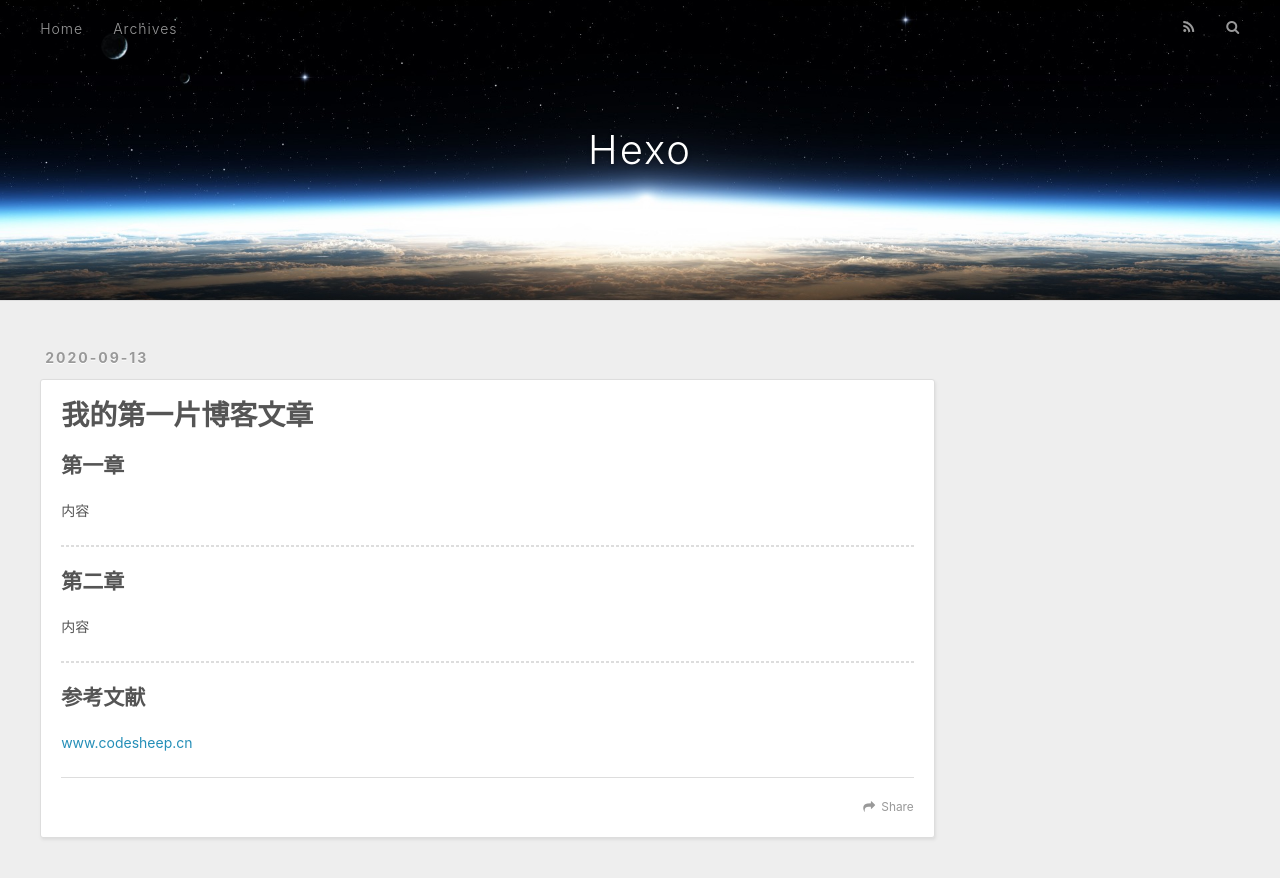
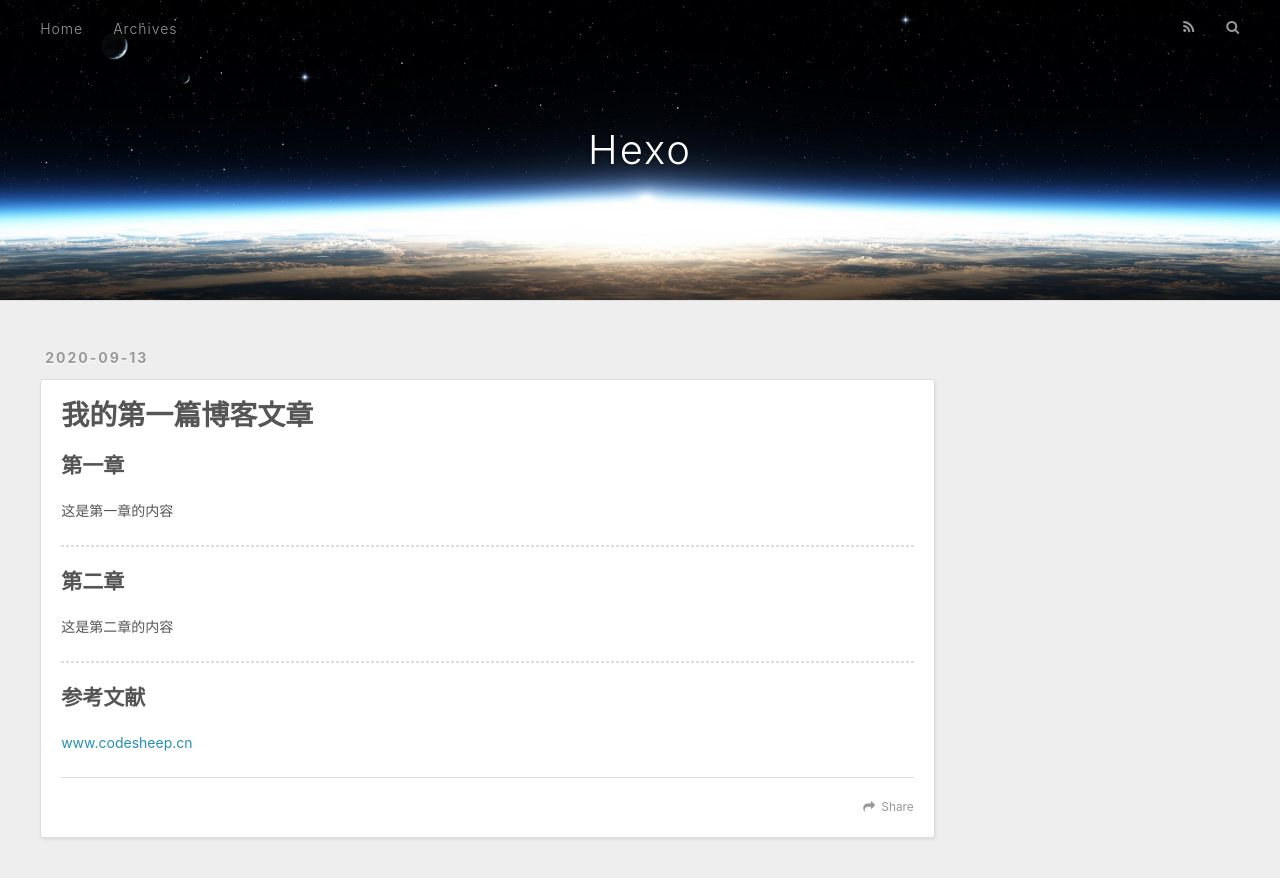
Before and after one commit to wcj0519/wcj0519.github.io, a plain HTML site: page index.html in a window 1280 px wide. Drawn offline with Linux system fonts and the light colour scheme.

Commit message:
Update index.html

```diff
--- a/index.html
+++ b/index.html
@@ -78,7 +78,7 @@
 
 
     <h1 itemprop="name">
-      <a class="article-title" href="/2020/09/13/%E6%88%91%E7%9A%84%E7%AC%AC%E4%B8%80%E7%89%87%E5%8D%9A%E5%AE%A2%E6%96%87%E7%AB%A0/">我的第一片博客文章 </a>
+      <a class="article-title" href="/2020/09/13/%E6%88%91%E7%9A%84%E7%AC%AC%E4%B8%80%E7%89%87%E5%8D%9A%E5%AE%A2%E6%96%87%E7%AB%A0/">我的第一篇博客文章 </a>
     </h1>
 
 
@@ -86,9 +86,9 @@
 
     <div class="article-entry" itemprop="articleBody">
 
-        <h2 id="第一章"><a href="#第一章" class="headerlink" title="第一章"></a>第一章</h2><p>内容</p>
+        <h2 id="第一章"><a href="#第一章" class="headerlink" title="第一章"></a>第一章</h2><p>这是第一章的内容</p>
 <hr>
-<h2 id="第二章"><a href="#第二章" class="headerlink" title="第二章"></a>第二章</h2><p>内容</p>
+<h2 id="第二章"><a href="#第二章" class="headerlink" title="第二章"></a>第二章</h2><p>这是第二章的内容</p>
 <hr>
 <h2 id="参考文献"><a href="#参考文献" class="headerlink" title="参考文献"></a>参考文献</h2><p><a target="_blank" rel="noopener" href="http://www.codesheep.cn/">www.codesheep.cn</a></p>
 
@@ -101,7 +101,7 @@
     </footer>
   </div>
 
-</article
+          </article>
 
 
 <script src="/fancybox/jquery.fancybox.pack.js"></script>
```
